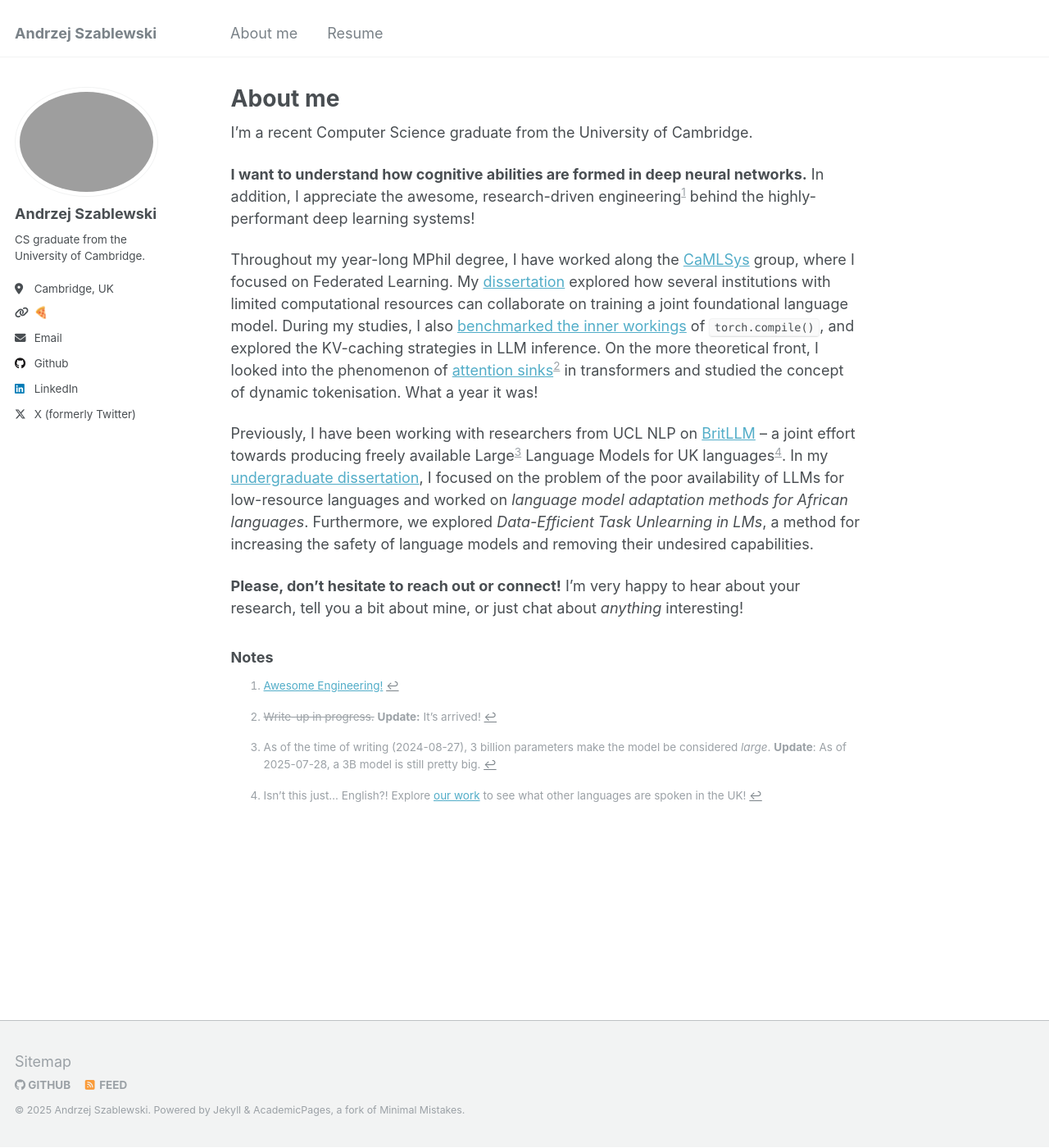
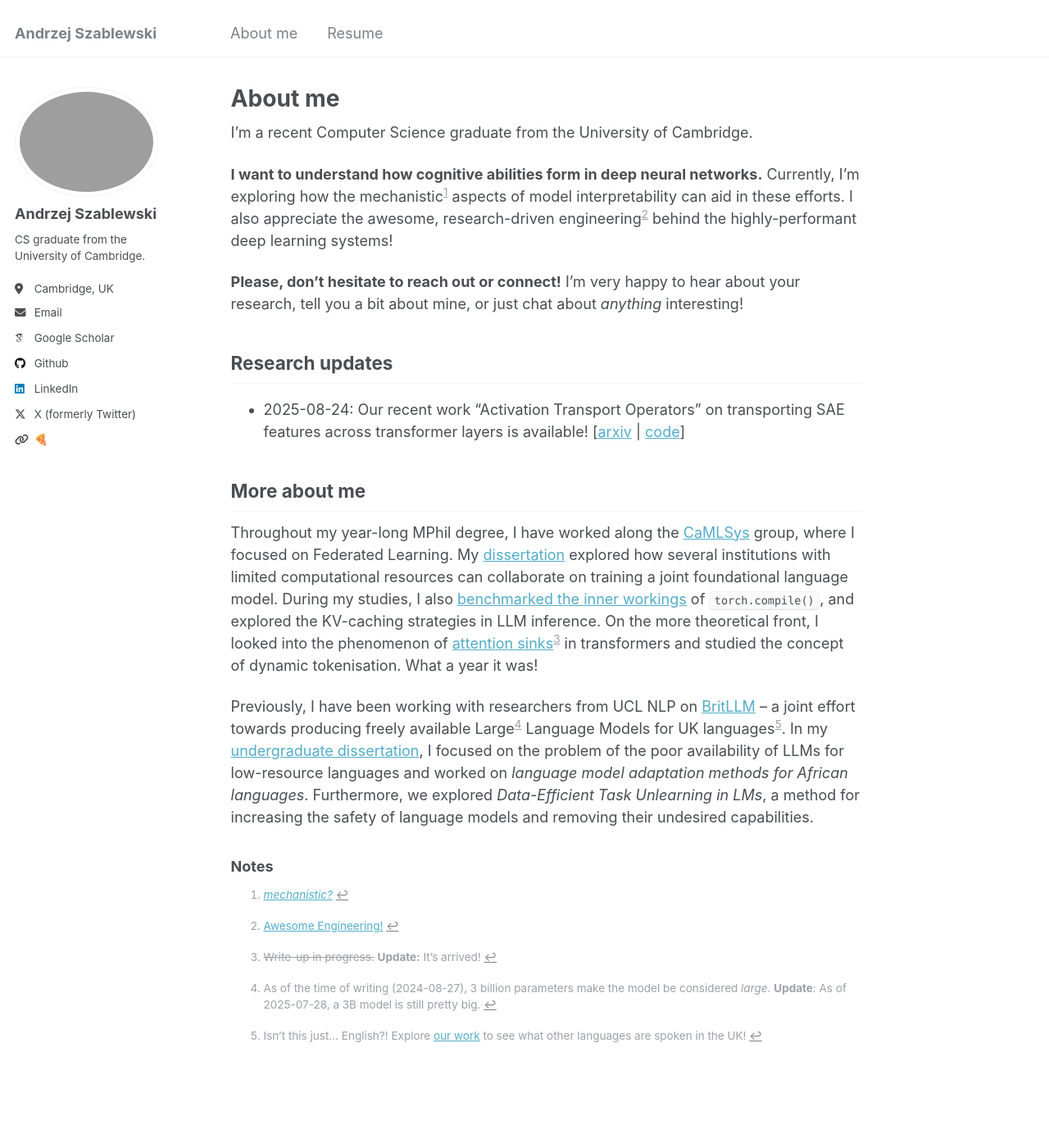
Before and after one commit to andrzejszablewski/andrzejszablewski.github.io, a Jekyll site: the page built from _pages/about.md, in a window 1280 px wide and 1400 px high. Shown: the whole window at 82% size. Built offline with Jekyll 4.4.1, drawn with Linux system fonts in a browser that asks for light colours; some web fonts are replaced.

Commit message:
Added research update and scholar link. Restructured main page.
Signed-off-by: TheRootOf3 <aceszablewski@gmail.com>

```diff
--- a/_config.yml
+++ b/_config.yml
@@ -32,7 +32,7 @@ author:
 
   # Academic websites
   arxiv            : # URL - Update with the correct link to your profile
-  googlescholar    : #
+  googlescholar    : https://scholar.google.com/citations?user=VmPfubMAAAAJ&hl=en
   impactstory      : # URL
   orcid            : #
   semantic         : # URL
--- a/_includes/author-profile.html
+++ b/_includes/author-profile.html
@@ -30,9 +30,9 @@
       {% if author.employer %}
         <li class="author__desktop"><i class="fa fa-solid fa-building-columns icon-pad-right" aria-hidden="true"></i>{{ author.employer }}</li>
       {% endif %}
-      {% if author.uri %}
+      <!-- {% if author.uri %}
         <li><a href="{{ author.uri }}"><i class="fas fa-fw fa-link icon-pad-right" aria-hidden="true"></i>{{ site.data.ui-text[site.locale].website_label | default: "🍕" }}</a></li>
-      {% endif %}
+      {% endif %} -->
       {% if author.email %}
         <li><a href="mailto:{{ author.email }}"><i class="fas fa-fw fa-envelope icon-pad-right" aria-hidden="true"></i>{{ site.data.ui-text[site.locale].email_label | default: "Email" }}</a></li>
       {% endif %}
@@ -153,6 +153,9 @@
       {% if author.zhihu %}
       <li><a href="{{ author.zhihu }}"><i class="fab fa-fw fa-zhihu icon-pad-right" aria-hidden="true"></i>Zhihu</a></li>
       {% endif %}
+      {% if author.uri %}
+        <li><a href="{{ author.uri }}"><i class="fas fa-fw fa-link icon-pad-right" aria-hidden="true"></i>{{ site.data.ui-text[site.locale].website_label | default: "🍕" }}</a></li>
+      {% endif %}
     </ul>
   </div>
 </div>
--- a/_pages/about.md
+++ b/_pages/about.md
@@ -9,17 +9,25 @@ redirect_from:
 
 I'm a recent Computer Science graduate from the University of Cambridge.
 
-**I want to understand how cognitive abilities are formed in deep neural networks.** In addition, I appreciate the awesome, research-driven engineering[^1] behind the highly-performant deep learning systems!
-
-Throughout my year-long MPhil degree, I have worked along the [CaMLSys](https://mlsys.cst.cam.ac.uk) group, where I focused on Federated Learning. My [dissertation](/files/mphil_dissertation.pdf) explored how several institutions with limited computational resources can collaborate on training a joint foundational language model. During my studies, I also [benchmarked the inner workings](/files/torch_compile.pdf) of `torch.compile()`, and explored the KV-caching strategies in LLM inference. On the more theoretical front, I looked into the phenomenon of [attention sinks](https://github.com/TheRootOf3/understanding-attention-sinks)[^2] in transformers and studied the concept of dynamic tokenisation. What a year it was!
-
-Previously, I have been working with researchers from UCL NLP on [BritLLM](https://llm.org.uk/) -- a joint effort towards producing freely available Large[^3] Language Models for UK languages[^4]. In my [undergraduate dissertation](/files/undergrad_dissertation.pdf), I focused on the problem of the poor availability of LLMs for low-resource languages and worked on _language model adaptation methods for African languages_. Furthermore, we explored _Data-Efficient Task Unlearning in LMs_, a method for increasing the safety of language models and removing their undesired capabilities.
+**I want to understand how cognitive abilities form in deep neural networks.** Currently, I'm exploring how the mechanistic[^1] aspects of model interpretability can aid in these efforts. I also appreciate the awesome, research-driven engineering[^2] behind the highly-performant deep learning systems!
 
 **Please, don't hesitate to reach out or connect!** I'm very happy to hear about your research, tell you a bit about mine, or just chat about *anything* interesting!
 
+## Research updates
+
+- 2025-08-24: Our recent work "Activation Transport Operators" on transporting SAE features across transformer layers is available! \[[arxiv](https://arxiv.org/abs/2508.17540) \| [code](https://github.com/marek357/activation-transport-operators)\]
+
+
+## More about me
+
+Throughout my year-long MPhil degree, I have worked along the [CaMLSys](https://mlsys.cst.cam.ac.uk) group, where I focused on Federated Learning. My [dissertation](/files/mphil_dissertation.pdf) explored how several institutions with limited computational resources can collaborate on training a joint foundational language model. During my studies, I also [benchmarked the inner workings](/files/torch_compile.pdf) of `torch.compile()`, and explored the KV-caching strategies in LLM inference. On the more theoretical front, I looked into the phenomenon of [attention sinks](https://github.com/TheRootOf3/understanding-attention-sinks)[^3] in transformers and studied the concept of dynamic tokenisation. What a year it was!
+
+Previously, I have been working with researchers from UCL NLP on [BritLLM](https://llm.org.uk/) -- a joint effort towards producing freely available Large[^4] Language Models for UK languages[^5]. In my [undergraduate dissertation](/files/undergrad_dissertation.pdf), I focused on the problem of the poor availability of LLMs for low-resource languages and worked on _language model adaptation methods for African languages_. Furthermore, we explored _Data-Efficient Task Unlearning in LMs_, a method for increasing the safety of language models and removing their undesired capabilities.
+
 ### Notes
 
-[^1]: [Awesome Engineering!](https://huggingface.co/blog/bloom-megatron-deepspeed)
-[^2]: <del>Write-up in progress.</del> **Update:** It's arrived!
-[^3]: As of the time of writing (2024-08-27), 3 billion parameters make the model be considered _large_. **Update**: As of 2025-07-28, a 3B model is still pretty big.
-[^4]: Isn't this just... English?! Explore [our work](https://llm.org.uk/) to see what other languages are spoken in the UK!
+[^1]: [_mechanistic?_](https://arxiv.org/pdf/2410.09087v1)
+[^2]: [Awesome Engineering!](https://huggingface.co/blog/bloom-megatron-deepspeed)
+[^3]: <del>Write-up in progress.</del> **Update:** It's arrived!
+[^4]: As of the time of writing (2024-08-27), 3 billion parameters make the model be considered _large_. **Update**: As of 2025-07-28, a 3B model is still pretty big.
+[^5]: Isn't this just... English?! Explore [our work](https://llm.org.uk/) to see what other languages are spoken in the UK!
```
